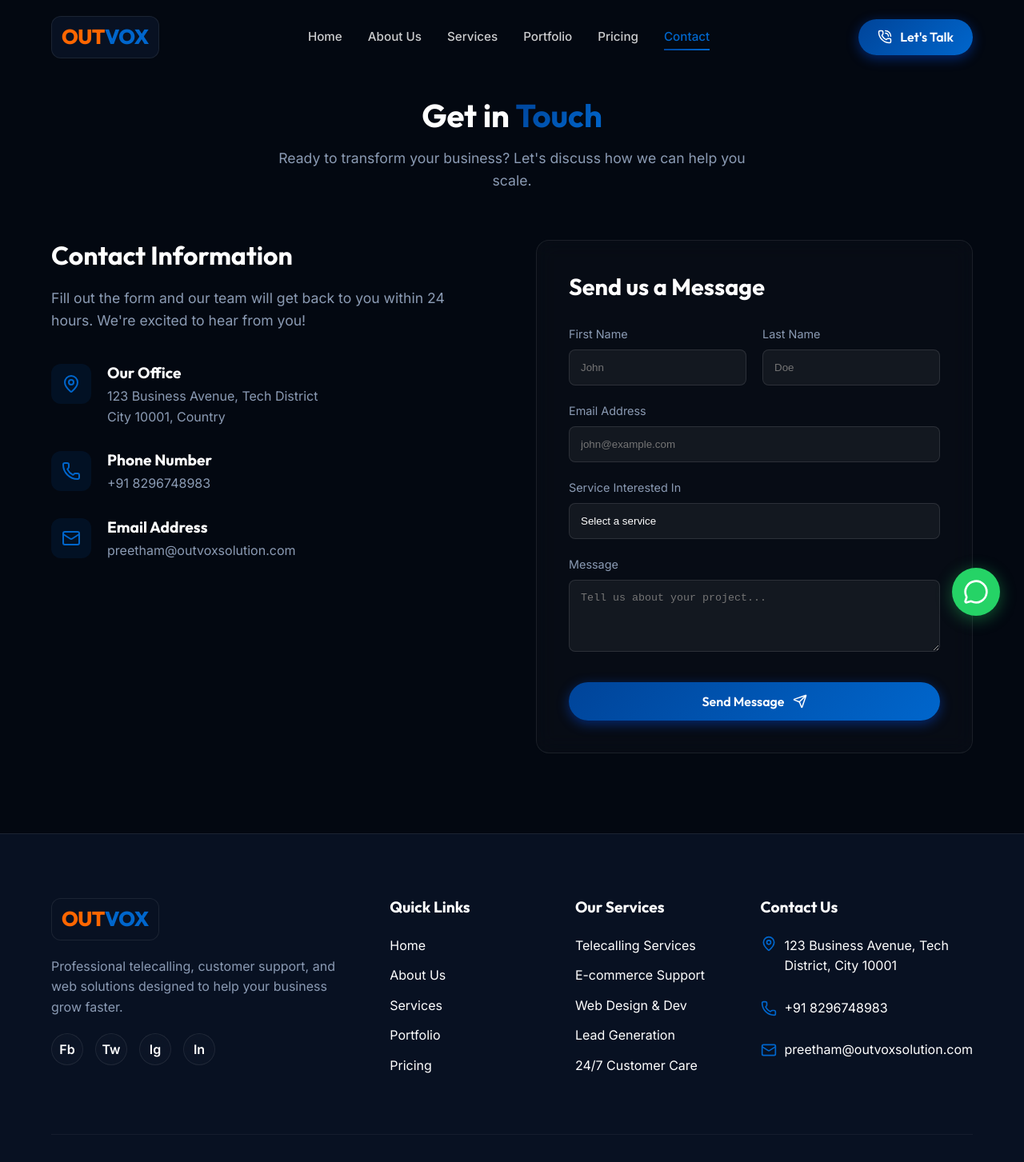
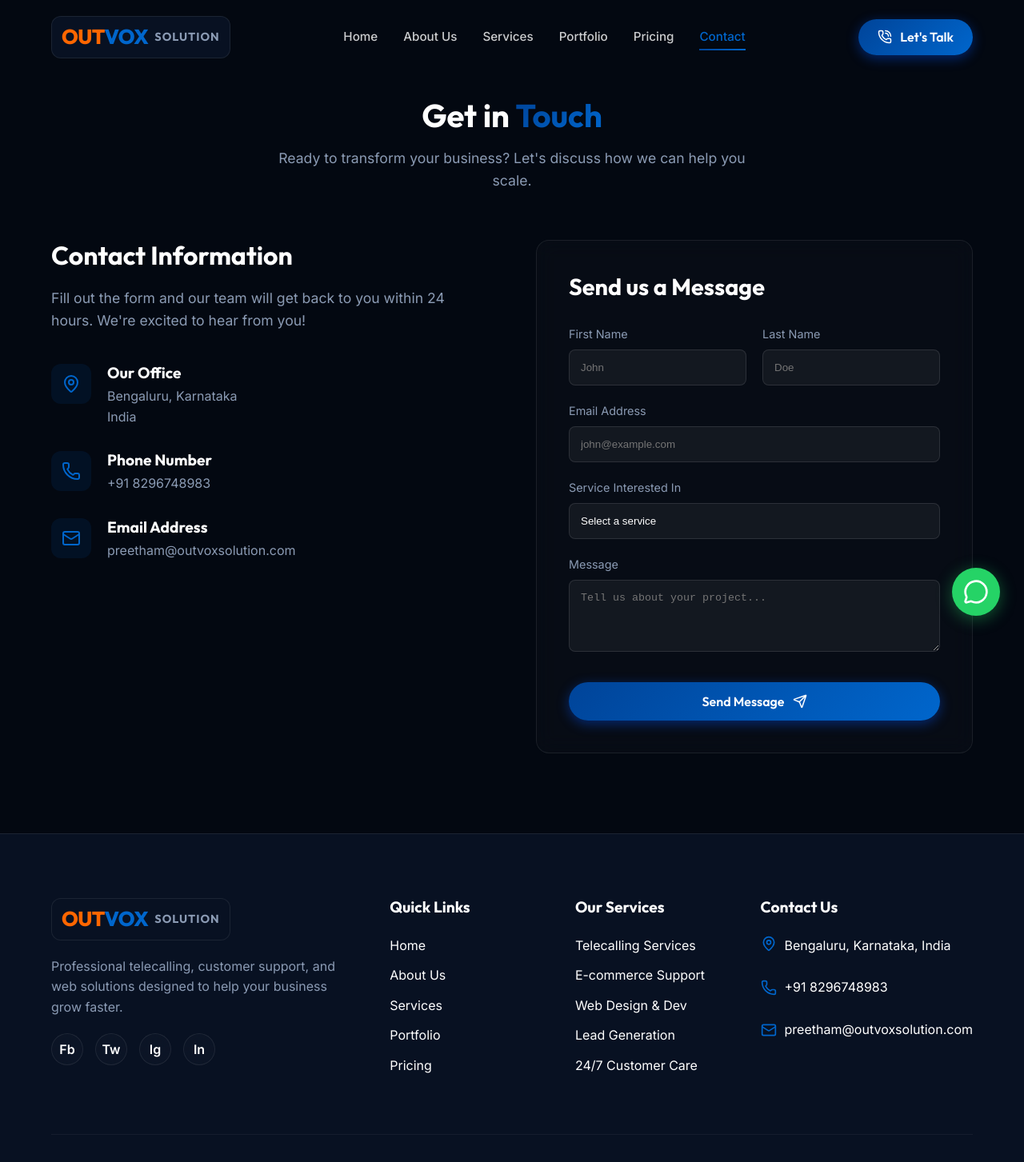
Before and after one commit to preethamamin22/Outvox-solution, a React (Vite) app: page /contact in a window 1280 px wide. Shown: the top 1453 px of the page at 80% size. Built offline with nearby package versions, Linux system fonts and the light colour scheme.

Commit message:
Updated address to Bengaluru and added SOLUTION text to logo

```diff
--- a/src/components/Footer.jsx
+++ b/src/components/Footer.jsx
@@ -8,9 +8,12 @@ export default function Footer() {
         <div className="footer-grid">
           <div className="footer-col">
             <Link to="/" className="logo" style={{ marginBottom: '20px', display: 'inline-flex', alignItems: 'center', gap: '8px' }}>
-              <div style={{ display: 'flex', alignItems: 'center', background: 'var(--bg-lighter)', padding: '5px 12px', borderRadius: '12px', border: '1px solid var(--glass-border)' }}>
-                <span style={{ fontSize: '1.6rem', fontWeight: '800', color: 'var(--secondary)' }}>OUT</span>
-                <span style={{ fontSize: '1.6rem', fontWeight: '800', color: 'var(--primary)' }}>VOX</span>
+              <div style={{ display: 'flex', alignItems: 'center', background: 'var(--bg-lighter)', padding: '5px 12px', borderRadius: '12px', border: '1px solid var(--glass-border)', gap: '8px' }}>
+                <div>
+                  <span style={{ fontSize: '1.6rem', fontWeight: '800', color: 'var(--secondary)' }}>OUT</span>
+                  <span style={{ fontSize: '1.6rem', fontWeight: '800', color: 'var(--primary)' }}>VOX</span>
+                </div>
+                <span style={{ fontSize: '0.9rem', fontWeight: '700', color: 'var(--text-muted)', letterSpacing: '1px', textTransform: 'uppercase' }}>SOLUTION</span>
               </div>
             </Link>
             <p style={{ marginBottom: '20px' }}>
@@ -59,7 +62,7 @@ export default function Footer() {
             <ul className="footer-links" style={{ display: 'flex', flexDirection: 'column', gap: '15px' }}>
               <li style={{ display: 'flex', gap: '10px', alignItems: 'flex-start' }}>
                 <MapPin size={20} style={{ color: 'var(--primary)', flexShrink: 0 }} />
-                <span>123 Business Avenue, Tech District, City 10001</span>
+                <span>Bengaluru, Karnataka, India</span>
               </li>
               <li style={{ display: 'flex', gap: '10px', alignItems: 'center' }}>
                 <Phone size={20} style={{ color: 'var(--primary)', flexShrink: 0 }} />
--- a/src/components/Navbar.jsx
+++ b/src/components/Navbar.jsx
@@ -30,9 +30,12 @@ export default function Navbar() {
     <nav className={`navbar ${scrolled ? 'scrolled' : ''}`}>
       <div className="container nav-container">
         <Link to="/" className="logo" onClick={closeMenu} style={{ display: 'flex', alignItems: 'center', gap: '8px' }}>
-          <div style={{ display: 'flex', alignItems: 'center', background: 'var(--bg-lighter)', padding: '5px 12px', borderRadius: '12px', border: '1px solid var(--glass-border)' }}>
-            <span style={{ fontSize: '1.6rem', fontWeight: '800', color: 'var(--secondary)' }}>OUT</span>
-            <span style={{ fontSize: '1.6rem', fontWeight: '800', color: 'var(--primary)' }}>VOX</span>
+          <div style={{ display: 'flex', alignItems: 'center', background: 'var(--bg-lighter)', padding: '5px 12px', borderRadius: '12px', border: '1px solid var(--glass-border)', gap: '8px' }}>
+            <div>
+              <span style={{ fontSize: '1.6rem', fontWeight: '800', color: 'var(--secondary)' }}>OUT</span>
+              <span style={{ fontSize: '1.6rem', fontWeight: '800', color: 'var(--primary)' }}>VOX</span>
+            </div>
+            <span style={{ fontSize: '0.9rem', fontWeight: '700', color: 'var(--text-muted)', letterSpacing: '1px', textTransform: 'uppercase' }}>SOLUTION</span>
           </div>
         </Link>
 
--- a/src/pages/Contact.jsx
+++ b/src/pages/Contact.jsx
@@ -23,7 +23,7 @@ export default function Contact() {
                 </div>
                 <div>
                   <h4 style={{ fontSize: '1.2rem', marginBottom: '5px' }}>Our Office</h4>
-                  <p style={{ color: 'var(--text-muted)' }}>123 Business Avenue, Tech District<br />City 10001, Country</p>
+                  <p style={{ color: 'var(--text-muted)' }}>Bengaluru, Karnataka<br />India</p>
                 </div>
               </div>
 
```
